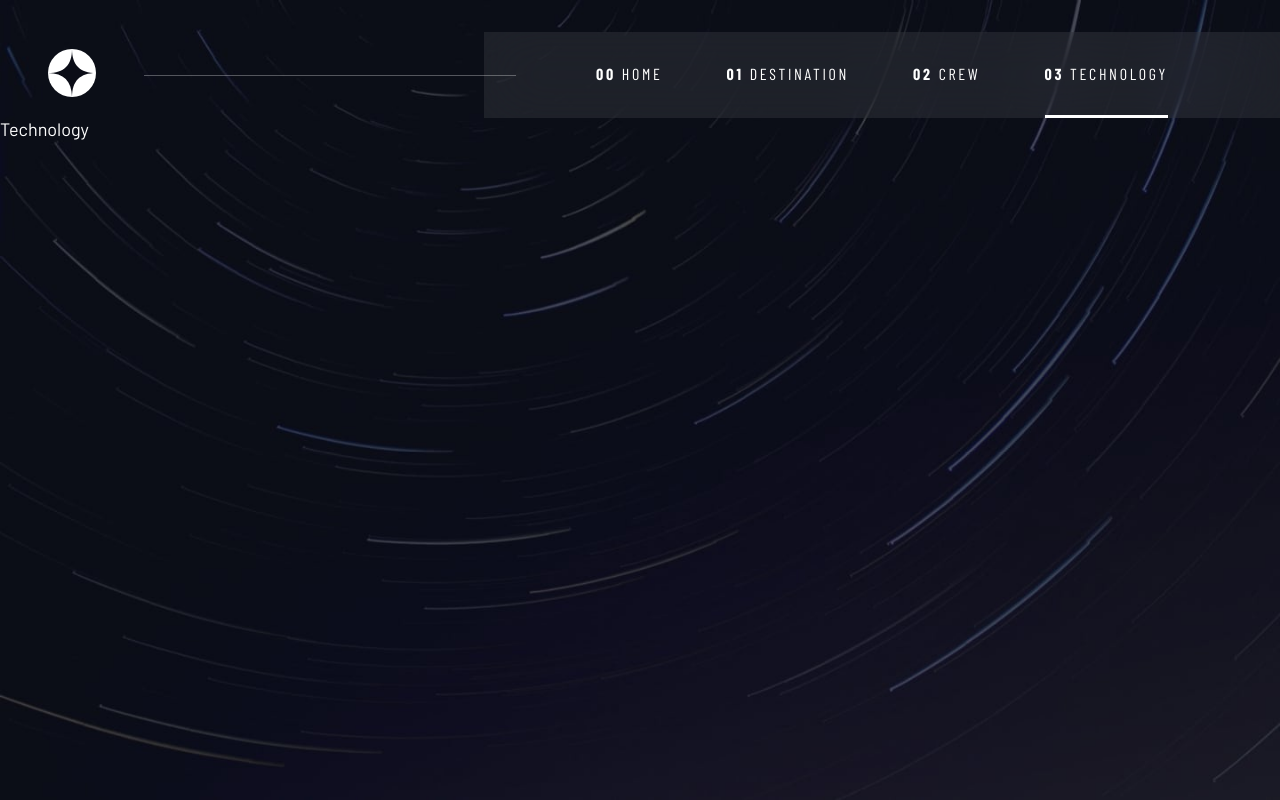
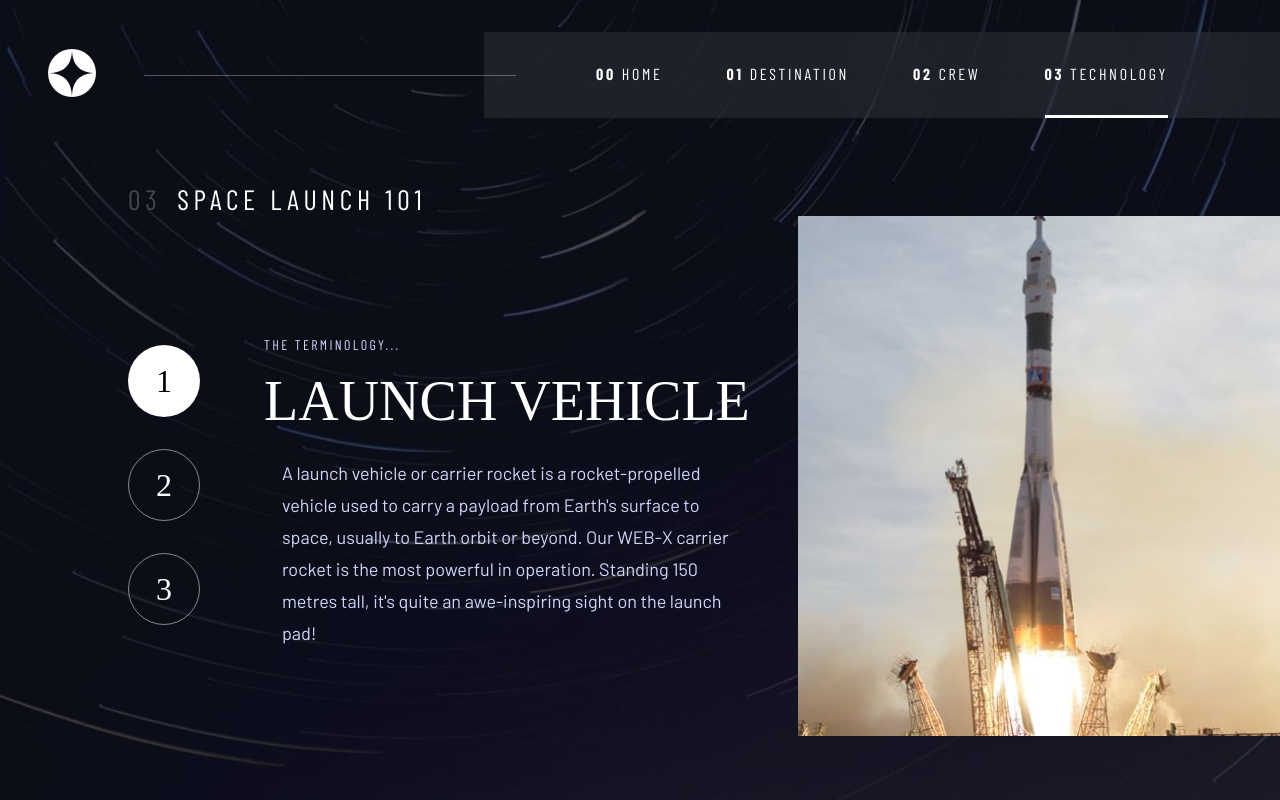
Before and after one commit to chazn3x/space-tourism, a Vue app: page /technology in a window 1280 px wide. Built offline with nearby package versions, Linux system fonts and the light colour scheme; a web font is replaced by a local one.

Commit message:
technology page

```diff
--- a/src/data/data.json
+++ b/src/data/data.json
@@ -83,24 +83,24 @@
     {
       "name": "Launch vehicle",
       "images": {
-        "portrait": "./assets/technology/image-launch-vehicle-portrait.jpg",
-        "landscape": "./assets/technology/image-launch-vehicle-landscape.jpg"
+        "portrait": "image-launch-vehicle-portrait.jpg",
+        "landscape": "image-launch-vehicle-landscape.jpg"
       },
       "description": "A launch vehicle or carrier rocket is a rocket-propelled vehicle used to carry a payload from Earth's surface to space, usually to Earth orbit or beyond. Our WEB-X carrier rocket is the most powerful in operation. Standing 150 metres tall, it's quite an awe-inspiring sight on the launch pad!"
     },
     {
       "name": "Spaceport",
       "images": {
-        "portrait": "./assets/technology/image-spaceport-portrait.jpg",
-        "landscape": "./assets/technology/image-spaceport-landscape.jpg"
+        "portrait": "image-spaceport-portrait.jpg",
+        "landscape": "image-spaceport-landscape.jpg"
       },
       "description": "A spaceport or cosmodrome is a site for launching (or receiving) spacecraft, by analogy to the seaport for ships or airport for aircraft. Based in the famous Cape Canaveral, our spaceport is ideally situated to take advantage of the Earth’s rotation for launch."
     },
     {
       "name": "Space capsule",
       "images": {
-        "portrait": "./assets/technology/image-space-capsule-portrait.jpg",
-        "landscape": "./assets/technology/image-space-capsule-landscape.jpg"
+        "portrait": "image-space-capsule-portrait.jpg",
+        "landscape": "image-space-capsule-landscape.jpg"
       },
       "description": "A space capsule is an often-crewed spacecraft that uses a blunt-body reentry capsule to reenter the Earth's atmosphere without wings. Our capsule is where you'll spend your time during the flight. It includes a space gym, cinema, and plenty of other activities to keep you entertained."
     }
--- a/src/views/Technology.vue
+++ b/src/views/Technology.vue
@@ -1,22 +1,190 @@
 <template>
-<div class="background"></div>
-  Technology
+  <div class="background"></div>
+  <div class="container">
+    <h5><span class="number">03</span>SPACE LAUNCH 101</h5>
+    <div class="content">
+      <div class="technology-image">
+        <img v-if="device != 'desktop'" :src="require(`../assets/technology/${data.technology[index].images.landscape}`)" :alt="data.technology[index].name + ' image'">
+        <img v-else :src="require(`../assets/technology/${data.technology[index].images.portrait}`)" :alt="data.technology[index].name + ' image'">
+      </div>
+      <div class="text">
+        <div class="section-buttons">
+          <div class="button" v-for="(technology, i) in data.technology" :key="i" @click="index = i" :class="{'active' : index == i}">{{i + 1}}</div>
+        </div>
+        <div class="info">
+          <p class="sub-heading-2">THE TERMINOLOGY...</p>
+          <h3 class="name">{{data.technology[index].name.toUpperCase()}}</h3>
+          <p class="paragraph">{{data.technology[index].description}}</p>
+        </div>
+      </div>
+    </div>
+  </div>
 </template>
 
 <script>
+import data from '../data/data.json'
 export default {
-  name: 'TechnologyView'
+  name: 'TechnologyView',
+  data() {
+    return {
+      data,
+      index: 0,
+      device: ''
+    }
+  },
+  created() {
+    window.innerWidth < 768 ?
+      this.device = 'mobile' :
+        window.innerWidth < 992 ?
+          this.device = 'tablet' :
+            this.device = 'desktop'
+    window.addEventListener('resize', () => {
+      window.innerWidth < 768 ?
+        this.device = 'mobile' :
+          window.innerWidth < 992 ?
+            (
+              this.device = 'tablet',
+              this.menu = false
+              ) :
+              this.device = 'desktop'
+    })
+  },
 }
 </script>
 
 <style lang="scss" scoped>
+@import '../assets/style/variables.scss';
 .background {
   background-image: url('../assets/technology/background-technology-mobile.jpg');
-  @media screen and (min-width: 768px) {
+  @media screen and (min-width: $tablet) {
     background-image: url('../assets/technology/background-technology-tablet.jpg');
   }
-  @media screen and (min-width: 992px) {
+  @media screen and (min-width: $desktop) {
     background-image: url('../assets/technology/background-technology-desktop.jpg');
   }
 }
+.container {
+  width: 100%;
+  max-width: 1400px;
+  margin: 0 auto;
+  text-align: center;
+  @media screen and (min-width: $tablet) {
+    padding-top: 3rem;
+    h5 {
+      text-align: left;
+      padding-left: 3rem;
+    }
+  }
+  @media screen and (min-width: $desktop) {
+    padding: 4rem 0 0 8rem;
+    text-align: left;
+    h5 {
+      text-align: left;
+      padding-left: 0;
+    }
+  }
+  .content {
+    height: 100%;
+    display: flex;
+    flex-direction: column;
+    @media screen and (min-width: $desktop) {
+      flex-direction: row-reverse;
+      justify-content: space-between;
+      align-items: center;
+      padding: 0;
+    }
+    .technology-image {
+      margin: 3rem auto 2rem;
+      width: 100%;
+      height: 200px;
+      img {
+        display: block;
+        margin: 0 auto;
+        width: 100%;
+        height: 100%;
+        object-fit: cover;
+        object-position: center;
+      }
+      @media screen and (min-width: $tablet) {
+        border-bottom: none;
+        height: 370px;
+        margin: 3rem auto 0;
+      }
+      @media screen and (min-width: $desktop) {
+        margin: 0 0 0 3rem;
+        width: 500px;
+        height: 520px;
+      }
+    }
+    .text {
+      display: flex;
+      flex-direction: column;
+      padding: 0 1.5rem;
+      @media screen and (min-width: $tablet) {
+        margin-top: 50px;
+      }
+      @media screen and (min-width: $desktop) {
+        padding: 0;
+        flex-direction: row;
+      }
+      .section-buttons {
+        margin-bottom: 2rem;
+        display: flex;
+        justify-content: center;
+        @media screen and (min-width: $desktop) {
+          flex-direction: column;
+          justify-content: flex-start;
+        }
+        .button {
+          margin: 0 10px;
+          cursor: pointer;
+          background-color: transparent;
+          color: $white;
+          border: .5px solid rgba(255,255,255,.5);
+          width: 3rem;
+          height: 3rem;
+          border-radius: 50%;
+          transition: background-color .2s, border .2s;
+          &.active {
+            background-color: $white;
+            color: black;
+          }
+          @media screen and (min-width: $desktop) {
+            margin-top: 4rem;
+            margin: 1rem 4rem 1rem 0;
+            width: 4.5rem;
+            height: 4.5rem;
+            font-size: 32px;
+            &:not(.active):hover {
+              border: .5px solid $white;
+            }
+          }
+        }
+      }
+      .info {
+        .name {
+          @media screen and (min-width: $desktop) {
+            width: max-content;
+          }
+        }
+        .sub-heading-2 {
+          margin-bottom: .5rem;
+        }
+        .paragraph {
+          padding-bottom: 1rem;
+          max-width: 450px;
+          margin: 1.5rem auto 0;
+          @media screen and (min-width: $tablet) {
+            padding-bottom: 3rem;
+          }
+          @media screen and (min-width: $desktop) {
+            display: block;
+            max-width: 450px;
+            padding: 0;
+          }
+        }
+      }
+    }
+  }
+}
 </style>
```
